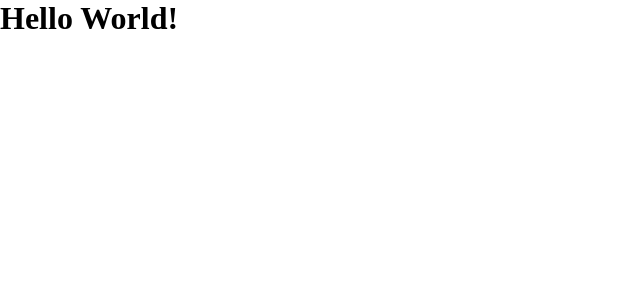
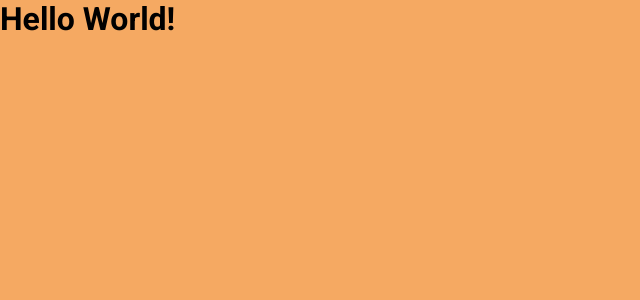
Before and after one commit to jerolan/4vetsnpets, a React (Vite) app: page / in a window 1280 px wide. Shown: the top 300 px of the page, without its empty margins (0-640 px from the left). Built offline with nearby package versions, Linux system fonts and the light colour scheme.

Commit message:
(Add) Main colors and font family

```diff
--- a/index.html
+++ b/index.html
@@ -1,13 +1,19 @@
 <!DOCTYPE html>
 <html lang="en">
-  <head>
+
+<head>
     <meta charset="UTF-8" />
-    <link rel="icon" type="image/svg+xml" href="/vite.svg" />
+    <!-- <link rel="icon" type="image/svg+xml" href="/vite.svg" /> -->
     <meta name="viewport" content="width=device-width, initial-scale=1.0" />
-    <title>Vite + React + TS</title>
-  </head>
-  <body>
+    <link rel="preconnect" href="https://fonts.googleapis.com" />
+    <link rel="preconnect" href="https://fonts.gstatic.com" crossorigin />
+    <link href="https://fonts.googleapis.com/css2?family=Roboto:wght@400;700&display=swap" rel="stylesheet" />
+    <title>4VetsnPets</title>
+</head>
+
+<body>
     <div id="root"></div>
     <script type="module" src="/src/main.tsx"></script>
-  </body>
+</body>
+
 </html>
--- a/src/App.tsx
+++ b/src/App.tsx
@@ -1,5 +1,3 @@
-
-
 function App() {
 
   return (
--- a/src/styles/base/_settings.scss
+++ b/src/styles/base/_settings.scss
@@ -1,3 +1,10 @@
+// Main colors
+$primary: #F5A962;
+$secondary: #BEE0FF;
+$font-color: #5C75DB;
+$cloud: #F7F7F7;
+$white: #ffffff;
+//------
 * {
     padding: 0;
     margin: 0;
@@ -5,4 +12,7 @@
     box-sizing: border-box;
 }
 
-// Main colors
+body {
+    font-family: 'Roboto', sans-serif;
+    background-color: $primary;
+}
--- a/src/styles/styles.scss
+++ b/src/styles/styles.scss
@@ -1,4 +1,5 @@
 // UI Settings
 @import "./base/settings";
+@import "./base/variables";
 // Components
 // Pages
```
Also changed, not shown: src/styles/base/_variables.scss (added).
